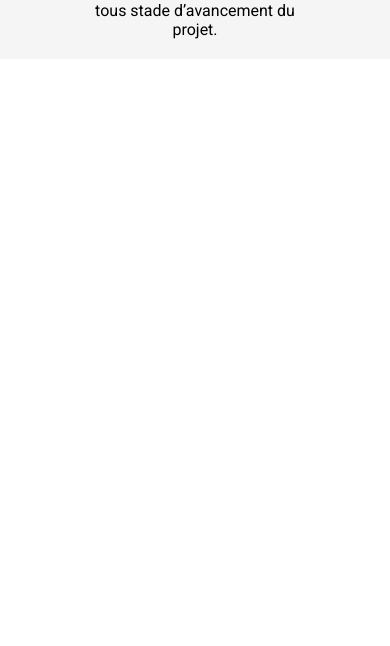
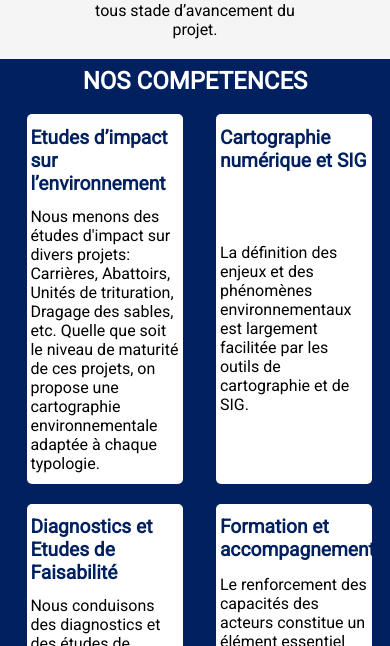
Before and after one commit to Reda-Hammada/enviscope, a React (Create React App) app: page / in a window 390 px wide. Shown: the part 821-1467 px from the top of the page. Before the commit the page ends 880 px from the top, so only its background shows below. Built offline with nearby package versions, Linux system fonts and the light colour scheme.

Commit message:
update competences section finished with responsive design

```diff
--- a/src/App.js
+++ b/src/App.js
@@ -1,14 +1,17 @@
 import React from 'react';
 import Header from './components/Header';
 import Hero from './components/Hero';
+import Competence  from './components/Competence';
 import  './App.css';
 
 function App() {
+
   return (
 
     <div className="App">
       <Header />
       <Hero />
+      <Competence />
 
     </div>
   );
--- /dev/null
+++ b/src/asset/style/competence.css
@@ -0,0 +1,19 @@
+
+
+
+@media only screen and (max-width:800px){
+
+
+    .container {
+
+        display: flex;
+        flex-wrap: wrap;
+        padding-left: 0%;
+
+
+
+    }
+
+
+
+}
--- /dev/null
+++ b/src/asset/style/competences.css
@@ -0,0 +1,18 @@
+
+
+
+@media only screen and (max-width:800px){
+
+
+    .container {
+
+
+        margin-bottom: 5%;
+        padding-left: 4%;
+        padding-top: 0;
+
+    }
+
+
+
+}
--- a/src/asset/style/header.css
+++ b/src/asset/style/header.css
@@ -57,7 +57,9 @@
 
     width: 100%;
     margin-right: 50%;
+    margin-top: 19%;
 }
+
 
 
 
--- /dev/null
+++ b/src/components/Competence.jsx
@@ -0,0 +1,65 @@
+import React,{Component} from 'react';
+import Competences from "./Competences";
+import '../asset/style/competence.css';
+
+
+
+class Competence extends Component {
+
+    render(){
+
+        const competence = {
+
+            ultimateContainer:{
+
+                width:"100%",
+
+                backgroundColor: "#002060",
+
+
+            },
+
+            container:{
+
+                display:"flex",
+                flexDirection:"row",
+                width:"100%",
+                justifyContent:"space-evenly",
+                paddingTop:'5%',
+            },
+
+            heading:{
+
+                color:"#FFF",
+                textAlign:"center",
+                paddingTop:"2%",
+            }
+
+
+
+        }
+
+        return (
+
+            <section style={competence.ultimateContainer}>
+                <h2 style={competence.heading}>NOS COMPETENCES</h2>
+                <div className='container'  style={competence.container}>
+                    <Competences   title='Etudes d’impact sur l’environnement' paragraph = "Nous menons des études d'impact sur divers projets: Carrières, Abattoirs, Unités de trituration, Dragage des sables, etc. Quelle que soit le niveau de maturité de ces projets, on propose une cartographie environnementale adaptée à chaque typologie." />
+                    <Competences title = "Cartographie numérique et SIG" paragraph="La définition des enjeux et des phénomènes environnementaux est largement facilitée par les outils de cartographie et de SIG." />
+                    <Competences title ="Diagnostics et Etudes de Faisabilité" paragraph = "Nous conduisons des diagnostics et des études de faisabilité dans chacun de nos domaines d’expertise. Nous menons également des études sur les déchets, l’eau et l’assainissement, les sols, la pollution, les risques naturels, etc." />
+                    <Competences title ="Formation et accompagnement" paragraph="Le renforcement des capacités des acteurs constitue un élément essentiel des processus de développement. Les actions de formation menées par notre équipe portent sur nos domaines de compétences, à savoir: Cartographie et SIG, Topographie, GPS, SMQ-SME, etc. " />
+                </div>
+
+
+            </section>
+
+
+
+
+
+        );
+    }
+
+}
+
+export default Competence;
--- /dev/null
+++ b/src/components/Competences.jsx
@@ -0,0 +1,61 @@
+import React,{Component} from 'react';
+import '../asset/style/competences.css'
+
+
+class Competences  extends Component {
+
+
+    constructor(props){
+
+        super(props)
+    }
+
+
+
+    render(){
+
+        const  competenceContainer = {
+
+            container:{
+            width: "40%",
+            marginRight:"1.8%",
+            backgroundColor:"#FFF",
+            borderRadius:"5px",
+            padding:'3% 1%',
+            marginLeft:"4%",
+            fontSize:"1rem",
+            textAlign:"start",
+
+
+
+        },
+
+        heading:{
+
+            paddingBottom:"8%",
+            fontSize:"1.2rem",
+            color:"#002060",
+
+        },
+
+        paragraph:{
+
+            fontSize:"1rem",
+        }
+
+    }
+
+        return (
+                <div  className='container'style={competenceContainer.container}>
+                       <h3 style={competenceContainer.heading}>{this.props.title}</h3>
+                        <p style={competenceContainer.paragraph}>{this.props.paragraph}</p>
+                </div>
+
+
+
+        )
+    }
+}
+
+
+export default Competences;
```
Also changed, not shown: src/components/About.jsx (deleted).
